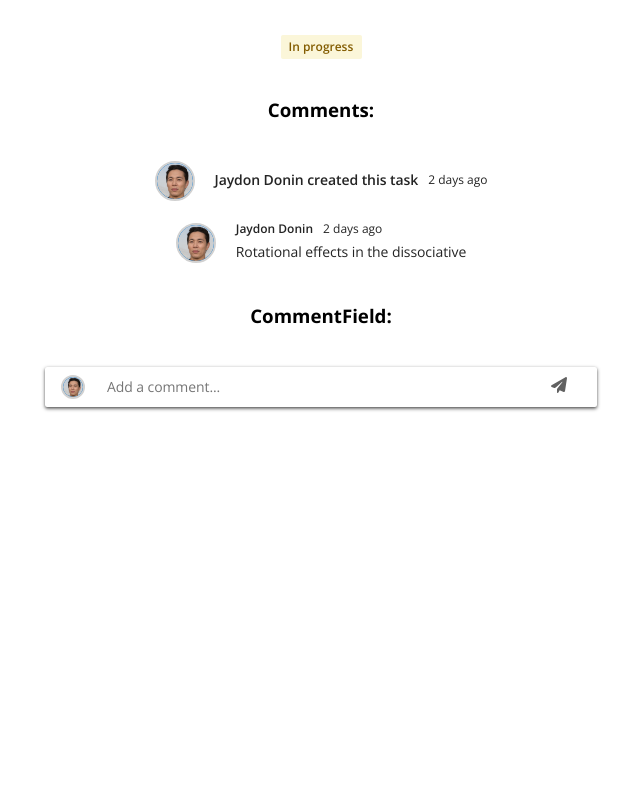
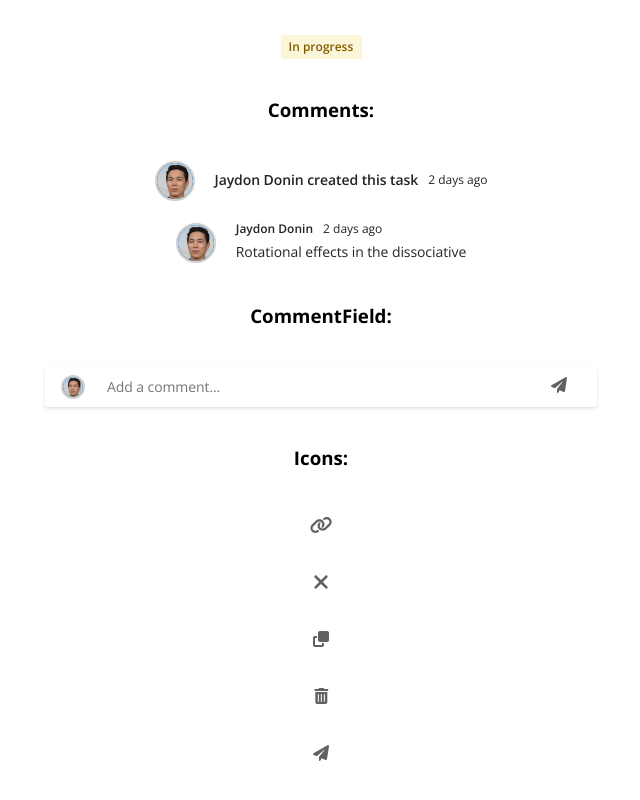
Before and after one commit to antisocrates/atypon-assignment, a Next.js app: page / in a window 1280 px wide. Shown: the part 809-1609 px from the top of the page, without its empty margins (319-959 px from the left). Before the commit the page ends 1280 px from the top, so only its background shows below. Built offline with nearby package versions, Linux system fonts and the light colour scheme.

Commit message:
commentfield

```diff
--- a/pages/index.tsx
+++ b/pages/index.tsx
@@ -1,7 +1,7 @@
 import type {NextPage} from 'next'
 import Head from 'next/head'
 import {ActionButton, ActionButtonTypes} from "../components/action-button/action-button.component";
-import {Link} from "../components/icons";
+import {Link, Send, Copy, Close, Delete} from "../components/icons";
 import {LinkComponent} from "../components/link/link.component";
 import {Avatar, AvatarSizes} from "../components/avatar/avatar.component";
 import avatar2 from "../public/avatar-2.jpg";
@@ -45,6 +45,13 @@ const Home: NextPage = () => {
                     <h3>CommentField:</h3>
                     <CommentField avatar={<Avatar avatarSize={AvatarSizes.small} avatarText={"Socrates"} photoURL={avatar2}/>} placeholder={"Add a comment..."}/>
 
+                    <h3>Icons:</h3>
+                    <div className={"icon"}><Link/></div>
+                    <div className={"icon"}><Close/></div>
+                    <div className={"icon"}><Copy/></div>
+                    <div className={"icon"}><Delete/></div>
+                    <div className={"icon"}><Send/></div>
+
                 </div>
             </main>
         </div>
--- a/styles/common.css
+++ b/styles/common.css
@@ -1,6 +1,5 @@
 .default-box-shadow {
-    /*box-shadow: 0 0.3px 0.9px rgba(0, 0, 0, 0.07), 0 1.6px 3.6px rgba(0, 0, 0, 0.11);*/
-    box-shadow: 0 0.3px 0.9px rgba(0, 0, 0, 0.07), 0 1.6px 3.6px rgba(0, 0, 0, 0.7);
+    box-shadow: 0 0.3px 0.9px rgba(0, 0, 0, 0.07), 0 1.6px 3.6px rgba(0, 0, 0, 0.11);
 }
 
 .container {
@@ -15,3 +14,20 @@
 .container > * {
     flex: 1 0 auto;
 }
+
+.icon {
+    outline: none;
+    border: none;
+    background: none;
+}
+
+.icon svg {
+    width: 32px;
+    height: 32px;
+    color: var(--gray-300);
+    transition: all 0.3s;
+}
+
+.icon:active svg {
+    color: var(--accent);
+}
```
